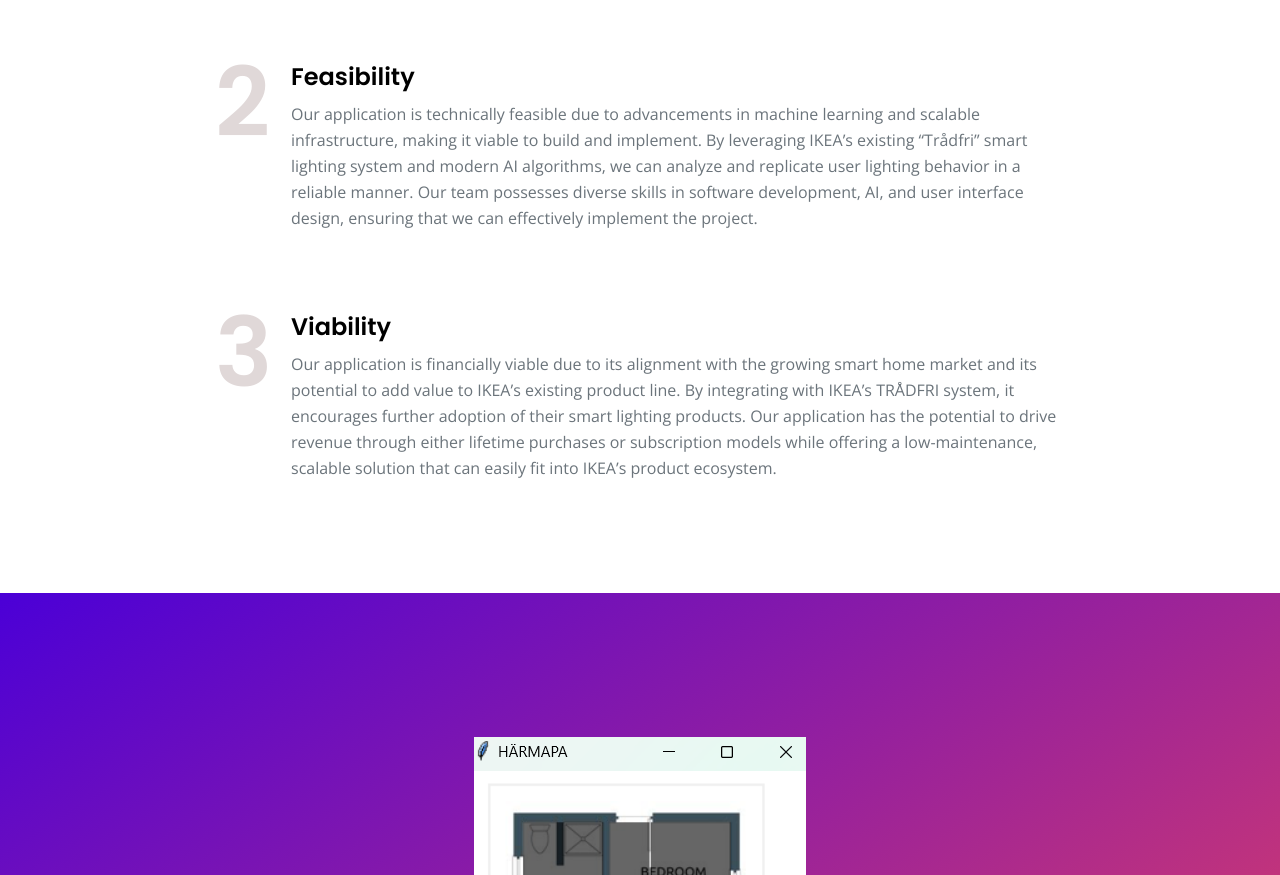
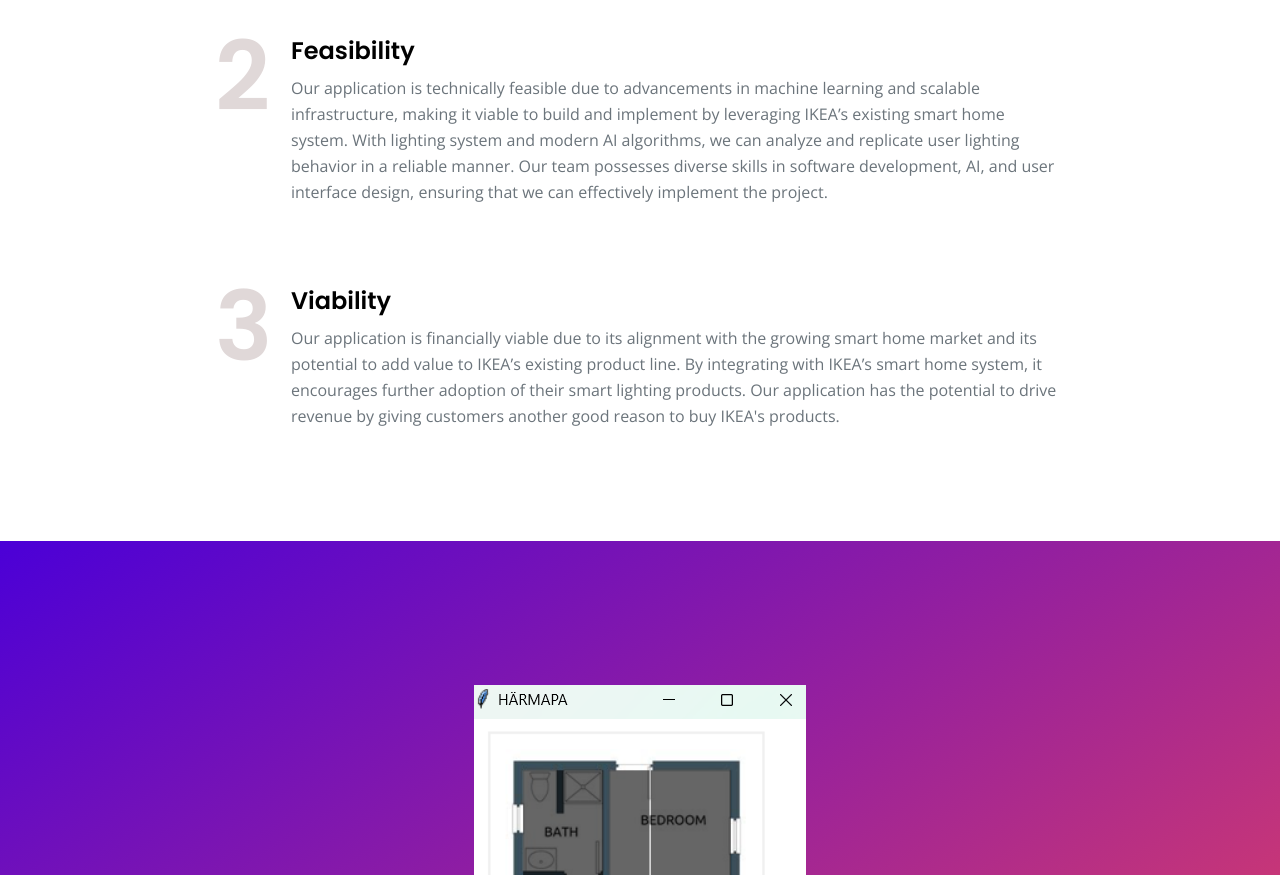
Before and after one commit to TEK830-Group18/tek830-group18.github.io, a plain HTML site: page index.html in a window 1280 px wide. Shown: the part 4145-5020 px from the top of the page. Drawn offline with nearby package versions, Linux system fonts and the light colour scheme.

Commit message:
Updated the definition of desirablility, feasibility and viability
Updated the definition of desirablility, feasibility and viability

```diff
--- a/index.html
+++ b/index.html
@@ -257,8 +257,7 @@
                                     residents and mimicking their behavior when they are away, creating the illusion that
                                     someone is always home. Unlike traditional lighting timers, users don’t need to manually
                                     program anything. Once the application learns residents’ habits, it will work seamlessly in the background.
-                                    Our goal is to keep our application simple; therefore, we have implemented an easy-to-use
-                                    interface that makes working with the application straightforward.
+                                    Our goal is to keep our application simple and easy to use.
                                 </p>
                             </div>
                         </li>
@@ -268,7 +267,7 @@
                                 <h4>Feasibility</h4>
                                 <p>
                                     Our application is technically feasible due to advancements in machine learning and scalable infrastructure,
-                                    making it viable to build and implement. By leveraging IKEA’s existing “Trådfri” smart lighting system and
+                                    making it viable to build and implement by leveraging IKEA’s existing smart home system. With lighting system and
                                     modern AI algorithms, we can analyze and replicate user lighting behavior in a reliable manner.
                                     Our team possesses diverse skills in software development, AI, and user interface design,
                                     ensuring that we can effectively implement the project.
@@ -281,10 +280,9 @@
                                 <h4>Viability</h4>
                                 <p>
                                     Our application is financially viable due to its alignment with the growing smart home market and
-                                    its potential to add value to IKEA’s existing product line. By integrating with IKEA’s TRÅDFRI system,
+                                    its potential to add value to IKEA’s existing product line. By integrating with IKEA’s smart home system,
                                     it encourages further adoption of their smart lighting products. Our application has the potential to
-                                    drive revenue through either lifetime purchases or subscription models while offering a low-maintenance,
-                                    scalable solution that can easily fit into IKEA’s product ecosystem.
+                                    drive revenue by giving customers another good reason to buy IKEA's products.
 
                                 </p>
                             </div>
```
